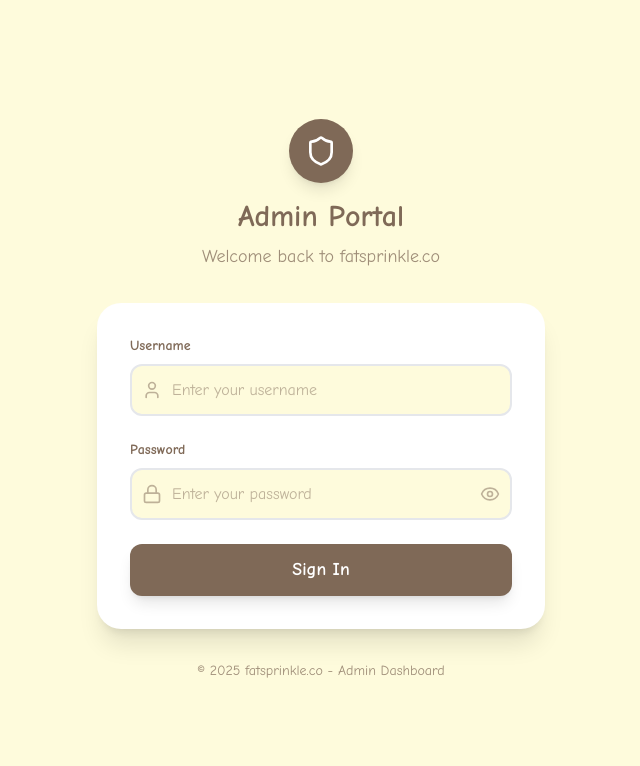
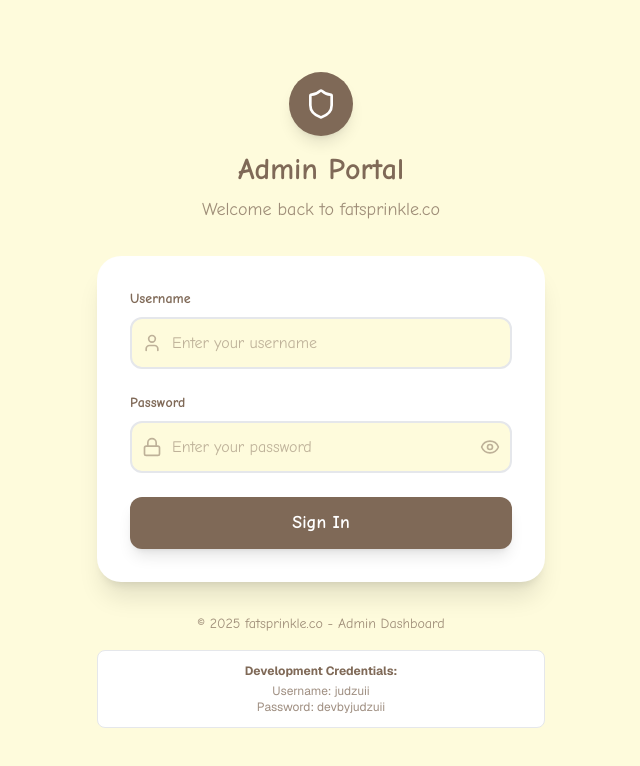
Before and after one commit to Khomiez/cookie-ipunch, a Next.js app: page /admin/login in a window 1280 px wide. Shown: the top 766 px of the page, without its empty margins (319-959 px from the left). Built offline with nearby package versions, Linux system fonts and the light colour scheme.

Commit message:
update admin create api login

```diff
--- a/src/app/(admin)/admin/login/page.tsx
+++ b/src/app/(admin)/admin/login/page.tsx
@@ -15,17 +15,11 @@ export default function AdminLoginPage() {
   const [isLoading, setIsLoading] = useState(false);
   const [error, setError] = useState("");
 
-  // Test credentials
-  const TEST_CREDENTIALS = {
-    username: "admin",
-    password: "fatsprinkle2025",
-  };
-
   const handleInputChange = (e: React.ChangeEvent<HTMLInputElement>) => {
     const { name, value } = e.target;
-    setFormData(prev => ({
+    setFormData((prev) => ({
       ...prev,
-      [name]: value
+      [name]: value,
     }));
     // Clear error when user starts typing
     if (error) setError("");
@@ -36,21 +30,43 @@ export default function AdminLoginPage() {
     setIsLoading(true);
     setError("");
 
-    // Simulate API call delay
-    await new Promise(resolve => setTimeout(resolve, 1000));
+    try {
+      const response = await fetch("/api/admin/auth/login", {
+        method: "POST",
+        headers: {
+          "Content-Type": "application/json",
+        },
+        body: JSON.stringify({
+          username: formData.username,
+          password: formData.password,
+        }),
+      });
 
-    if (
-      formData.username === TEST_CREDENTIALS.username &&
-      formData.password === TEST_CREDENTIALS.password
-    ) {
-      // Store admin session (in a real app, use secure tokens)
-      sessionStorage.setItem("fatsprinkle_admin_session", "authenticated");
-      router.push("/admin/dashboard");
-    } else {
-      setError("Invalid username or password");
+      const data = await response.json();
+
+      if (response.ok && data.success) {
+        // Store admin session info in sessionStorage for client-side checks
+        sessionStorage.setItem(
+          "fatsprinkle_admin_session",
+          JSON.stringify({
+            adminId: data.admin.id,
+            username: data.admin.username,
+            role: data.admin.role,
+            permissions: data.admin.permissions,
+          })
+        );
+
+        // Redirect to dashboard
+        router.push("/admin/dashboard");
+      } else {
+        setError(data.error || "Login failed");
+      }
+    } catch (error) {
+      console.error("Login error:", error);
+      setError("Network error. Please try again.");
+    } finally {
+      setIsLoading(false);
     }
-
-    setIsLoading(false);
   };
 
   const togglePasswordVisibility = () => {
@@ -89,7 +105,7 @@ export default function AdminLoginPage() {
 
         {/* Login Form */}
         <div className="bg-white rounded-3xl shadow-xl p-8 border border-white/50">
-          <div className="space-y-6">
+          <form onSubmit={handleSubmit} className="space-y-6">
             {/* Username Field */}
             <div>
               <label
@@ -101,7 +117,11 @@ export default function AdminLoginPage() {
               </label>
               <div className="relative">
                 <div className="absolute inset-y-0 left-0 pl-3 flex items-center pointer-events-none">
-                  <User size={20} style={{ color: "#7f6957" }} className="opacity-50" />
+                  <User
+                    size={20}
+                    style={{ color: "#7f6957" }}
+                    className="opacity-50"
+                  />
                 </div>
                 <input
                   type="text"
@@ -128,7 +148,11 @@ export default function AdminLoginPage() {
               </label>
               <div className="relative">
                 <div className="absolute inset-y-0 left-0 pl-3 flex items-center pointer-events-none">
-                  <Lock size={20} style={{ color: "#7f6957" }} className="opacity-50" />
+                  <Lock
+                    size={20}
+                    style={{ color: "#7f6957" }}
+                    className="opacity-50"
+                  />
                 </div>
                 <input
                   type={showPassword ? "text" : "password"}
@@ -147,9 +171,17 @@ export default function AdminLoginPage() {
                   className="absolute inset-y-0 right-0 pr-3 flex items-center"
                 >
                   {showPassword ? (
-                    <EyeOff size={20} style={{ color: "#7f6957" }} className="opacity-50 hover:opacity-75" />
+                    <EyeOff
+                      size={20}
+                      style={{ color: "#7f6957" }}
+                      className="opacity-50 hover:opacity-75"
+                    />
                   ) : (
-                    <Eye size={20} style={{ color: "#7f6957" }} className="opacity-50 hover:opacity-75" />
+                    <Eye
+                      size={20}
+                      style={{ color: "#7f6957" }}
+                      className="opacity-50 hover:opacity-75"
+                    />
                   )}
                 </button>
               </div>
@@ -158,13 +190,15 @@ export default function AdminLoginPage() {
             {/* Error Message */}
             {error && (
               <div className="bg-red-50 border border-red-200 rounded-xl p-3">
-                <p className="text-red-600 text-sm comic-text text-center">{error}</p>
+                <p className="text-red-600 text-sm comic-text text-center">
+                  {error}
+                </p>
               </div>
             )}
 
             {/* Submit Button */}
             <button
-              onClick={handleSubmit}
+              type="submit"
               disabled={isLoading}
               className="w-full py-3 rounded-xl text-white font-bold text-lg transform hover:scale-105 transition-all disabled:opacity-50 disabled:transform-none comic-text shadow-lg"
               style={{ backgroundColor: "#7f6957" }}
@@ -178,14 +212,32 @@ export default function AdminLoginPage() {
                 "Sign In"
               )}
             </button>
-          </div>
+          </form>
         </div>
 
-        {/* Footer */}
+        {/* Footer with credentials hint for development */}
         <div className="text-center mt-8">
-          <p className="text-sm opacity-75 comic-text" style={{ color: "#7f6957" }}>
+          <p
+            className="text-sm opacity-75 comic-text"
+            style={{ color: "#7f6957" }}
+          >
             © 2025 fatsprinkle.co - Admin Dashboard
           </p>
+          {process.env.NODE_ENV === "development" && (
+            <div className="mt-4 p-3 bg-white rounded-lg border border-gray-200">
+              <p
+                className="text-xs font-bold mb-1"
+                style={{ color: "#7f6957" }}
+              >
+                Development Credentials:
+              </p>
+              <p className="text-xs opacity-75" style={{ color: "#7f6957" }}>
+                Username: judzuii
+                <br />
+                Password: devbyjudzuii
+              </p>
+            </div>
+          )}
         </div>
       </div>
     </div>
--- a/src/app/(pages)/success/page.tsx
+++ b/src/app/(pages)/success/page.tsx
@@ -21,6 +21,11 @@ export default function SuccessPage() {
   const dispatch = useAppDispatch();
   const [sessionId, setSessionId] = useState<string | null>(null);
   const [isLoading, setIsLoading] = useState(true);
+  const [isClient, setIsClient] = useState(false);
+
+  useEffect(() => {
+    setIsClient(true);
+  }, []);
 
   useEffect(() => {
     const session_id = searchParams.get("session_id");
@@ -30,6 +35,10 @@ export default function SuccessPage() {
       dispatch(clearCart());
     }
     setIsLoading(false);
+  }, [searchParams, dispatch]);
+
+  useEffect(() => {
+    if (!isClient) return;
 
     // Confetti animation
     const defaults = {
@@ -42,7 +51,7 @@ export default function SuccessPage() {
     };
 
     function shoot() {
-      if (typeof window !== "undefined" && window.confetti) {
+      if (window.confetti) {
         window.confetti({
           ...defaults,
           particleCount: 30,
@@ -68,7 +77,7 @@ export default function SuccessPage() {
     setTimeout(shoot, 0);
     setTimeout(shoot, 100);
     setTimeout(shoot, 200);
-  }, [searchParams, dispatch]);
+  }, [isClient]);
 
   const handleBackClick = () => {
     router.push("/");
--- a/src/store/slices/cartSlice.ts
+++ b/src/store/slices/cartSlice.ts
@@ -22,7 +22,6 @@ const initialState: CartState = {
 
 // Load cart from localStorage
 const loadCartFromStorage = (): CartState => {
-  if (typeof window !== 'undefined') {
   try {
     const savedCart = localStorage.getItem('fatsprinkle_cart');
     if (savedCart) {
@@ -35,20 +34,17 @@ const loadCartFromStorage = (): CartState => {
   } catch (error) {
     console.error('Error loading cart from localStorage:', error);
   }
-  }
   return initialState;
 };
 
 // Save cart to localStorage
 const saveCartToStorage = (state: CartState) => {
-  if (typeof window !== 'undefined') {
   try {
     // Don't save the isHydrated flag to localStorage
     const { isHydrated, ...cartToSave } = state;
     localStorage.setItem('fatsprinkle_cart', JSON.stringify(cartToSave));
   } catch (error) {
     console.error('Error saving cart to localStorage:', error);
-    }
   }
 };
 
@@ -66,13 +62,11 @@ const cartSlice = createSlice({
   reducers: {
     // Initialize cart from localStorage (called after hydration)
     initializeCart: (state) => {
-      if (typeof window !== 'undefined') {
       const savedState = loadCartFromStorage();
       state.items = savedState.items;
       state.totalItems = savedState.totalItems;
       state.totalPrice = savedState.totalPrice;
       state.isHydrated = true;
-      }
     },
 
     addToCart: (state, action: PayloadAction<IProduct>) => {
```
Also changed, not shown: src/components/common/Header.tsx (+11 -18 lines). Lines whose indentation alone changed are shown as unchanged.
